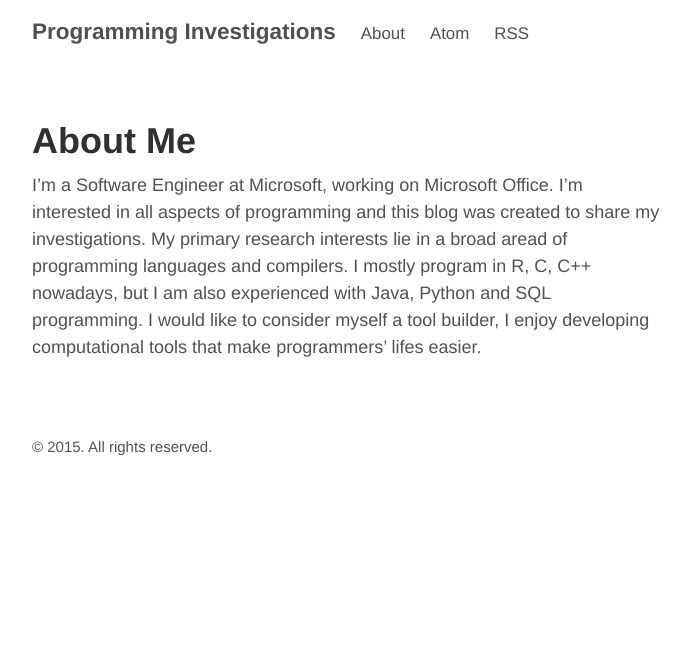
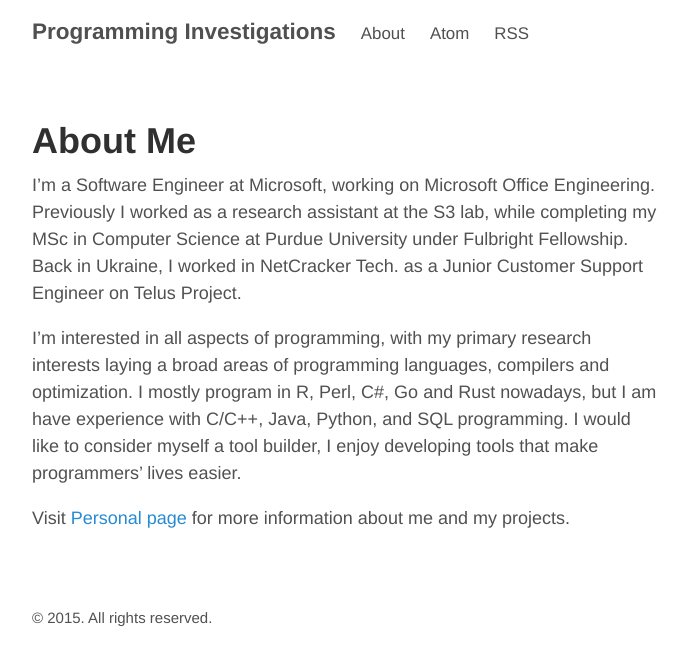
Before and after one commit to RomanTsegelskyi/blog, a Jekyll site: the page built from about.md, in a window 1280 px wide. Shown: the top 665 px of the page, without its empty margins (293-983 px from the left). Built offline with Jekyll 4.4.1, drawn with Linux system fonts in a browser that asks for light colours; Markdown is read by kramdown in place of the engine named in the settings.

Commit message:
Edit about

```diff
--- a/about.md
+++ b/about.md
@@ -3,4 +3,8 @@ layout: page
 title: About Me
 ---
 
-I'm a Software Engineer at Microsoft, working on Microsoft Office. I'm interested in all aspects of programming and this blog was created to share my investigations. My primary research interests lie in a broad aread of programming languages and compilers. I mostly program in R, C, C++ nowadays, but I am also experienced with Java, Python and SQL programming. I would like to consider myself a tool builder, I enjoy developing computational tools that make programmers' lifes easier.
+I'm a Software Engineer at Microsoft, working on Microsoft Office Engineering. Previously I worked as a research assistant at the S3 lab, while completing my MSc in Computer Science at Purdue University under Fulbright Fellowship. Back in Ukraine, I worked in NetCracker Tech. as a Junior Customer Support Engineer on Telus Project.
+
+I'm interested in all aspects of programming, with my primary research interests laying a broad areas of programming languages, compilers and optimization. I mostly program in R, Perl, C#, Go and Rust nowadays, but I am have experience with C/C++, Java, Python, and SQL programming. I would like to consider myself a tool builder, I enjoy developing tools that make programmers' lives easier.
+
+Visit [Personal page](http://romantsegelskyi.github.io/) for more information about me and my projects.
```
